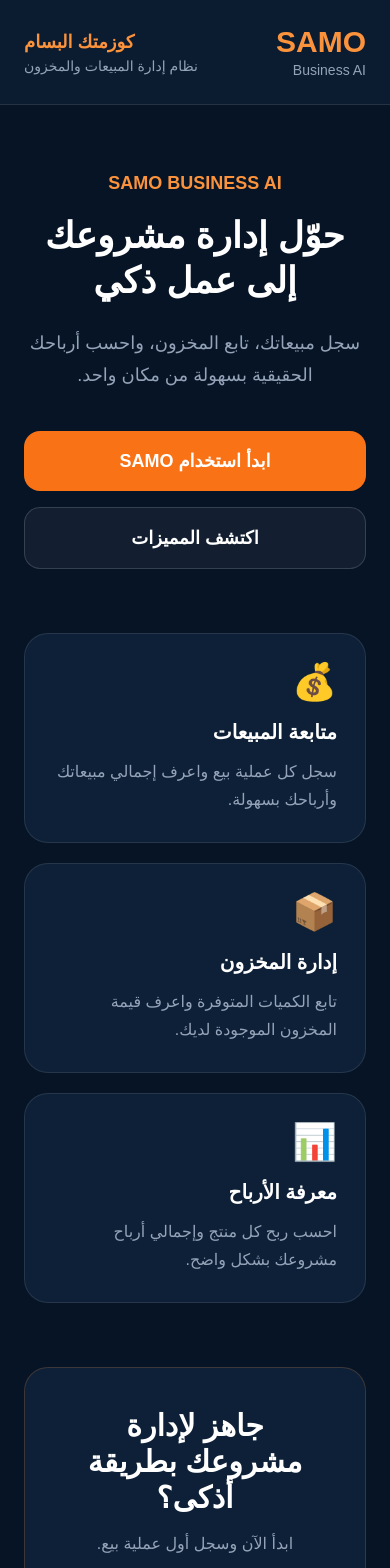
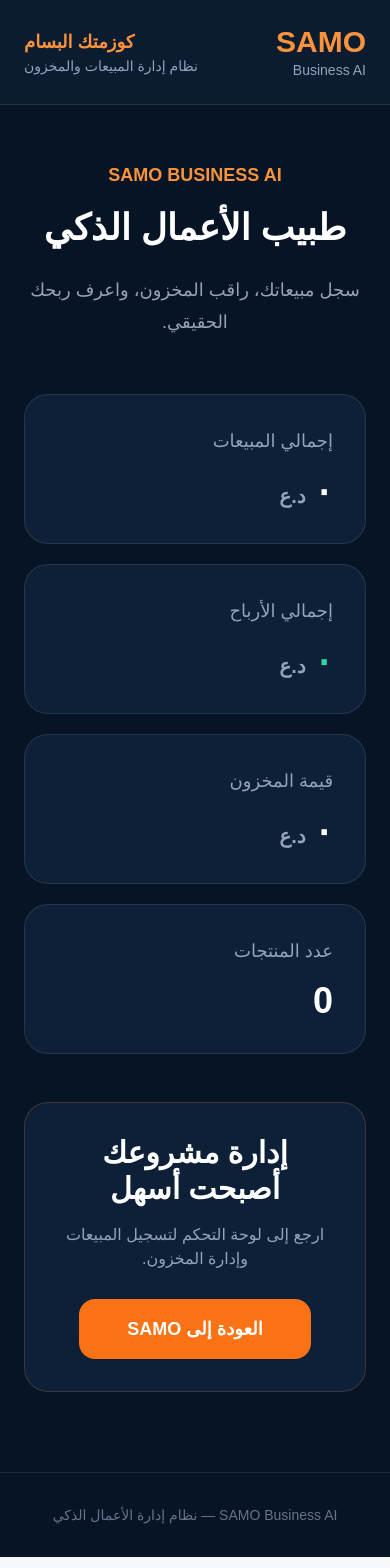
Before and after one commit to asooh10-collab/Samo-Business-AI, a Next.js app: page /offer in a window 390 px wide. Shown: the top 1568 px of the page. Built offline with nearby package versions, Linux system fonts and the light colour scheme.

Commit message:
Refactor OfferPage for improved UI and functionality
Updated the OfferPage component to enhance the UI and improve functionality. Adjusted sales, profit, and inventory calculations, and modified the layout and text for better clarity.

```diff
--- a/app/offer/page.tsx
+++ b/app/offer/page.tsx
@@ -1,8 +1,85 @@
 "use client";
 
+import { useEffect, useState } from "react";
 import Link from "next/link";
 
+type Product = {
+  id: number;
+  name: string;
+  cost: number;
+  price: number;
+  quantity: number;
+};
+
+type Sale = {
+  id?: number;
+  productId?: number;
+  productName?: string;
+  quantity?: number;
+  total?: number;
+  totalSale?: number;
+  profit?: number;
+  date?: string;
+};
+
 export default function OfferPage() {
+  const [sales, setSales] = useState(0);
+  const [profit, setProfit] = useState(0);
+  const [inventory, setInventory] = useState(0);
+  const [productsCount, setProductsCount] = useState(0);
+
+  useEffect(() => {
+    try {
+      const productsRaw = localStorage.getItem("samo_products");
+      const salesRaw = localStorage.getItem("samo_sales");
+
+      const products: Product[] = productsRaw
+        ? JSON.parse(productsRaw)
+        : [];
+
+      const salesData: Sale[] = salesRaw
+        ? JSON.parse(salesRaw)
+        : [];
+
+      // إجمالي قيمة المخزون
+      const inventoryValue = products.reduce(
+        (sum, product) =>
+          sum + Number(product.cost || 0) * Number(product.quantity || 0),
+        0
+      );
+
+      // إجمالي المبيعات
+      const totalSales = salesData.reduce((sum, sale) => {
+        const value =
+          sale.total ??
+          sale.totalSale ??
+          0;
+
+        return sum + Number(value);
+      }, 0);
+
+      // إجمالي الأرباح
+      const totalProfit = salesData.reduce((sum, sale) => {
+        return sum + Number(sale.profit || 0);
+      }, 0);
+
+      setInventory(inventoryValue);
+      setSales(totalSales);
+      setProfit(totalProfit);
+      setProductsCount(products.length);
+    } catch (error) {
+      console.error("SAMO data error:", error);
+
+      setSales(0);
+      setProfit(0);
+      setInventory(0);
+      setProductsCount(0);
+    }
+  }, []);
+
+  const formatMoney = (value: number) =>
+    new Intl.NumberFormat("ar-IQ").format(value);
+
   return (
     <main
       dir="rtl"
@@ -15,6 +92,7 @@ export default function OfferPage() {
             <div className="text-3xl font-black text-orange-400">
               SAMO
             </div>
+
             <div className="text-sm text-slate-400">
               Business AI
             </div>
@@ -24,6 +102,7 @@ export default function OfferPage() {
             <div className="text-lg font-bold text-orange-400">
               كوزمتك البسام
             </div>
+
             <div className="text-sm text-slate-400">
               نظام إدارة المبيعات والمخزون
             </div>
@@ -32,94 +111,98 @@ export default function OfferPage() {
       </header>
 
       {/* Hero */}
-      <section className="px-6 py-16 text-center">
+      <section className="px-6 py-14 text-center">
         <div className="mx-auto max-w-4xl">
           <div className="mb-4 text-lg font-bold text-orange-400">
             SAMO BUSINESS AI
           </div>
 
           <h1 className="text-4xl font-black leading-tight md:text-6xl">
-            حوّل إدارة مشروعك
-            <br />
-            إلى عمل ذكي
+            طبيب الأعمال الذكي
           </h1>
 
-          <p className="mx-auto mt-6 max-w-2xl text-lg leading-8 text-slate-400">
-            سجل مبيعاتك، تابع المخزون، واحسب أرباحك الحقيقية
-            بسهولة من مكان واحد.
+          <p className="mt-6 text-lg leading-8 text-slate-400">
+            سجل مبيعاتك، راقب المخزون، واعرف ربحك الحقيقي.
           </p>
-
-          <div className="mt-10 flex flex-col items-center justify-center gap-4 sm:flex-row">
-            <Link
-              href="/"
-              className="w-full rounded-2xl bg-orange-500 px-10 py-4 text-lg font-black text-white transition hover:bg-orange-400 sm:w-auto"
-            >
-              ابدأ استخدام SAMO
-            </Link>
-
-            <a
-              href="#features"
-              className="w-full rounded-2xl border border-white/15 bg-white/5 px-10 py-4 text-lg font-bold text-white sm:w-auto"
-            >
-              اكتشف المميزات
-            </a>
-          </div>
         </div>
       </section>
 
-      {/* Features */}
-      <section id="features" className="px-6 pb-16">
-        <div className="mx-auto grid max-w-5xl gap-5 md:grid-cols-3">
-          <div className="rounded-3xl border border-white/10 bg-[#0d2037] p-7">
-            <div className="mb-4 text-4xl">💰</div>
-            <h2 className="mb-3 text-xl font-black">
-              متابعة المبيعات
-            </h2>
-            <p className="leading-7 text-slate-400">
-              سجل كل عملية بيع واعرف إجمالي مبيعاتك وأرباحك
-              بسهولة.
-            </p>
+      {/* Dashboard */}
+      <section className="px-6 pb-12">
+        <div className="mx-auto grid max-w-5xl gap-5 md:grid-cols-2">
+
+          {/* Sales */}
+          <div className="rounded-3xl border border-white/10 bg-[#0d2037] p-8">
+            <div className="text-lg text-slate-400">
+              إجمالي المبيعات
+            </div>
+
+            <div className="mt-4 text-4xl font-black">
+              {formatMoney(sales)}
+              <span className="mr-2 text-xl text-slate-400">
+                د.ع
+              </span>
+            </div>
           </div>
 
-          <div className="rounded-3xl border border-white/10 bg-[#0d2037] p-7">
-            <div className="mb-4 text-4xl">📦</div>
-            <h2 className="mb-3 text-xl font-black">
-              إدارة المخزون
-            </h2>
-            <p className="leading-7 text-slate-400">
-              تابع الكميات المتوفرة واعرف قيمة المخزون
-              الموجودة لديك.
-            </p>
+          {/* Profit */}
+          <div className="rounded-3xl border border-white/10 bg-[#0d2037] p-8">
+            <div className="text-lg text-slate-400">
+              إجمالي الأرباح
+            </div>
+
+            <div className="mt-4 text-4xl font-black text-emerald-400">
+              {formatMoney(profit)}
+              <span className="mr-2 text-xl text-slate-400">
+                د.ع
+              </span>
+            </div>
           </div>
 
-          <div className="rounded-3xl border border-white/10 bg-[#0d2037] p-7">
-            <div className="mb-4 text-4xl">📊</div>
-            <h2 className="mb-3 text-xl font-black">
-              معرفة الأرباح
-            </h2>
-            <p className="leading-7 text-slate-400">
-              احسب ربح كل منتج وإجمالي أرباح مشروعك بشكل واضح.
-            </p>
+          {/* Inventory */}
+          <div className="rounded-3xl border border-white/10 bg-[#0d2037] p-8">
+            <div className="text-lg text-slate-400">
+              قيمة المخزون
+            </div>
+
+            <div className="mt-4 text-4xl font-black">
+              {formatMoney(inventory)}
+              <span className="mr-2 text-xl text-slate-400">
+                د.ع
+              </span>
+            </div>
+          </div>
+
+          {/* Products */}
+          <div className="rounded-3xl border border-white/10 bg-[#0d2037] p-8">
+            <div className="text-lg text-slate-400">
+              عدد المنتجات
+            </div>
+
+            <div className="mt-4 text-4xl font-black">
+              {productsCount}
+            </div>
           </div>
         </div>
       </section>
 
       {/* CTA */}
       <section className="px-6 pb-20">
-        <div className="mx-auto max-w-4xl rounded-3xl border border-orange-400/20 bg-[#0d2037] p-10 text-center">
+        <div className="mx-auto max-w-5xl rounded-3xl border border-orange-400/20 bg-[#0d2037] p-8 text-center">
+
           <h2 className="text-3xl font-black">
-            جاهز لإدارة مشروعك بطريقة أذكى؟
+            إدارة مشروعك أصبحت أسهل
           </h2>
 
           <p className="mt-4 text-slate-400">
-            ابدأ الآن وسجل أول عملية بيع.
+            ارجع إلى لوحة التحكم لتسجيل المبيعات وإدارة المخزون.
           </p>
 
           <Link
             href="/"
-            className="mt-7 inline-block rounded-2xl bg-emerald-500 px-12 py-4 text-lg font-black text-white transition hover:bg-emerald-400"
+            className="mt-7 inline-block rounded-2xl bg-orange-500 px-12 py-4 text-lg font-black transition hover:bg-orange-400"
           >
-            الدخول إلى النظام
+            العودة إلى SAMO
           </Link>
         </div>
       </section>
```
